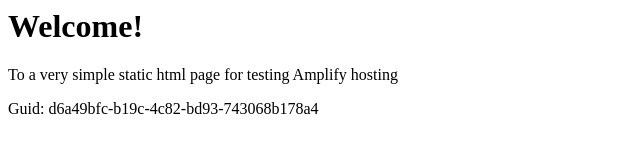
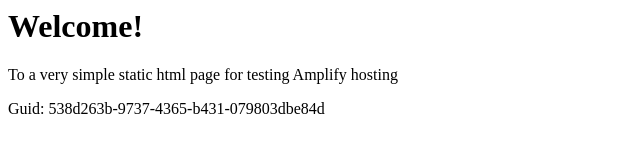
Before and after one commit to aws-aemilia-sin/Github-PR-Commit-Integration-Test-DoNotTouch-GithubWebhookPreviewCanaryTest-v1-prod-ap-southeast-1, a website: page src/index.html in a window 1280 px wide. Shown: the full height of the page, 0-640 px from the left. Drawn offline with Linux system fonts and the light colour scheme.

Commit message:
commit from integ tests

```diff
--- a/src/index.html
+++ b/src/index.html
@@ -12,6 +12,6 @@
 <body>
     <h1>Welcome!</h1>
     <p>To a very simple static html page for testing Amplify hosting</p>
-    <p>Guid: d6a49bfc-b19c-4c82-bd93-743068b178a4</p></body>
+    <p>Guid: 538d263b-9737-4365-b431-079803dbe84d</p></body>
 
 </html>
```
